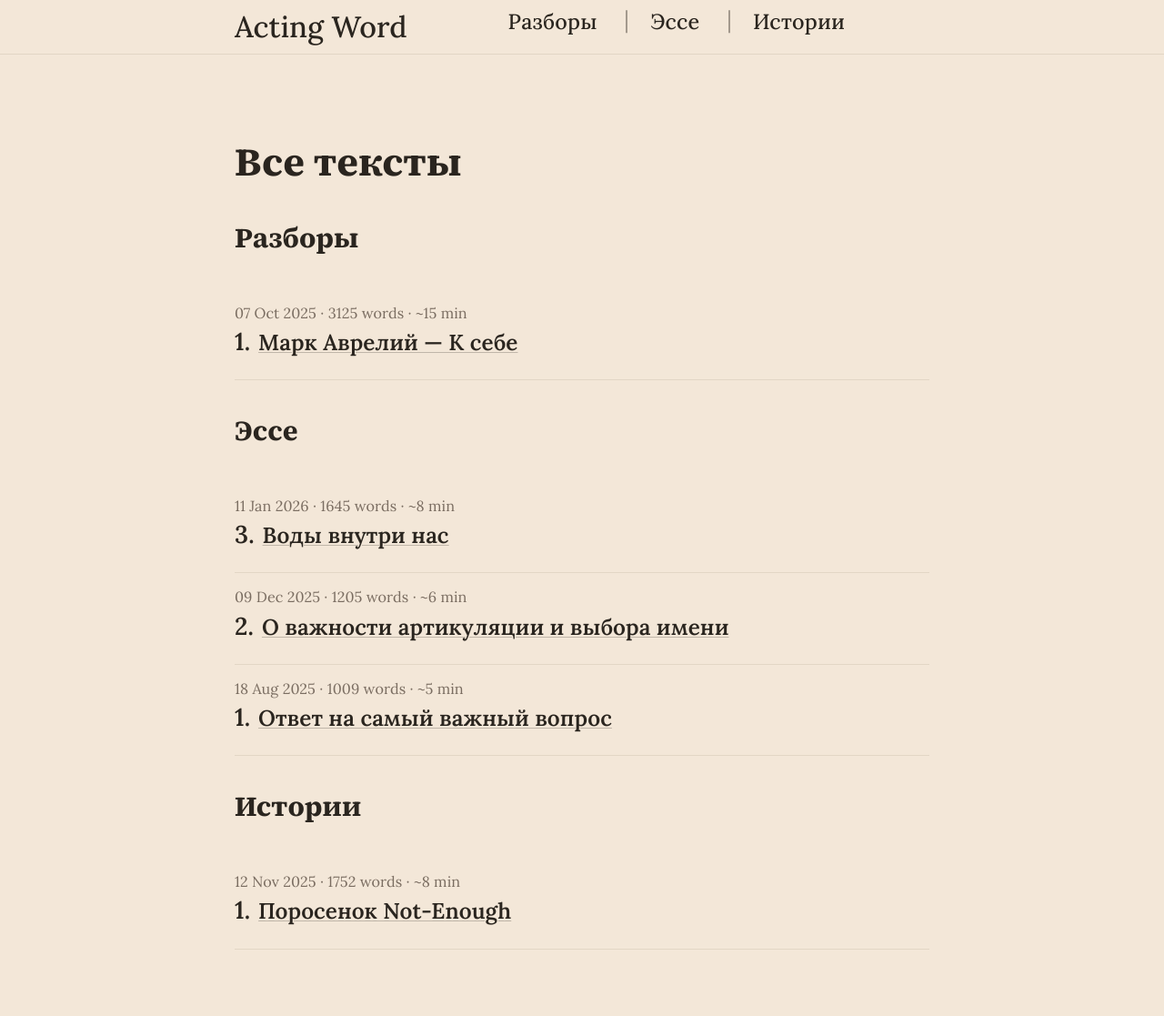
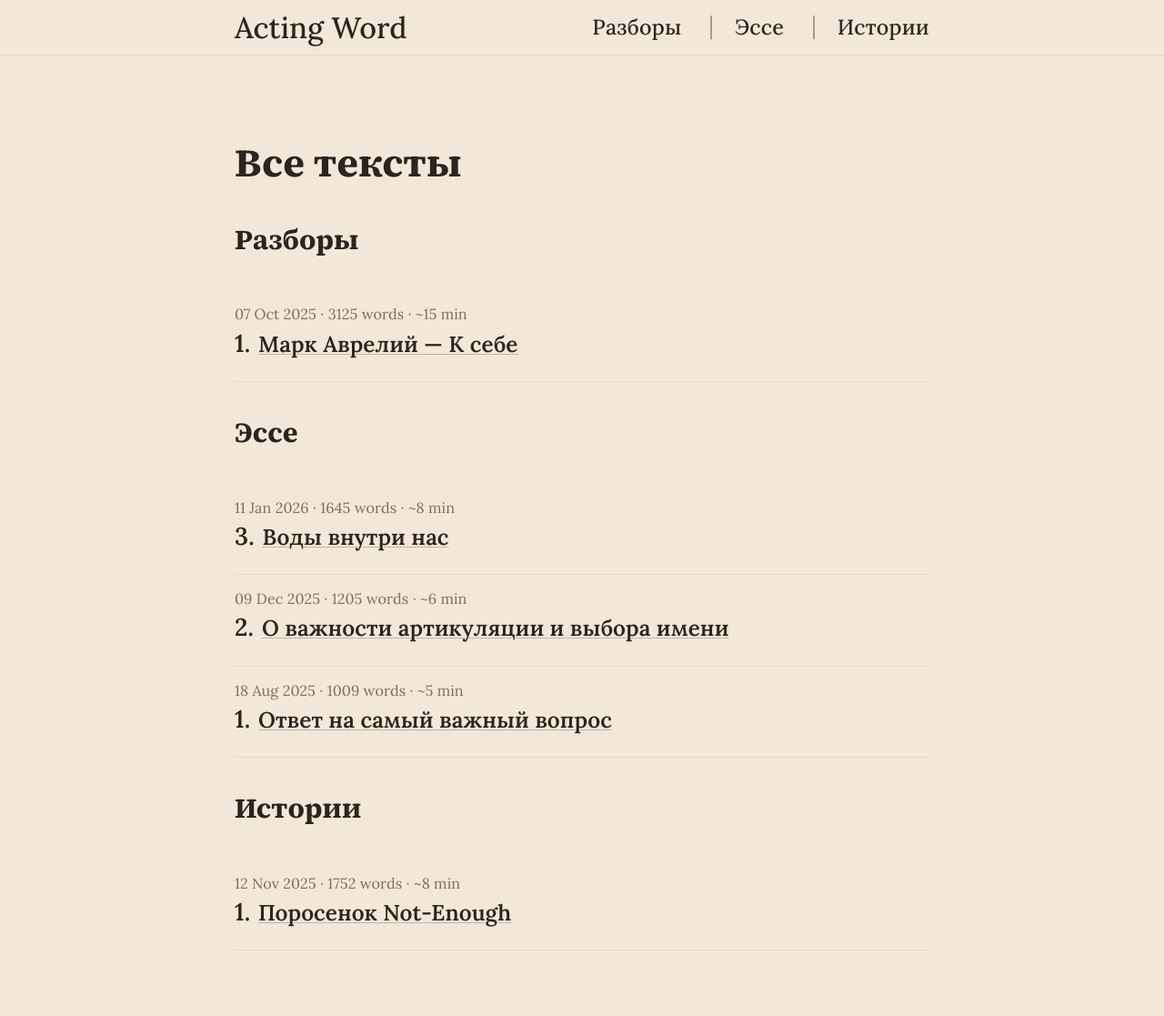
Before and after one commit to Abirmann/blog, a Jekyll site: the page built from index.html, in a window 1280 px wide. Shown: the whole page at 91% size. Built offline with Jekyll 4.4.1, drawn with Linux system fonts in a browser that asks for light colours.

Commit message:
концепция страниц

```diff
--- a/assets/css/main.css
+++ b/assets/css/main.css
@@ -46,7 +46,7 @@
 
 .site-header .container {
 	display: flex;
-	align-items: flex-start;
+	align-items: center;
 	gap: 1rem;
 	padding: 0.6rem 1rem;
 }
@@ -58,30 +58,16 @@
 	font-weight: 500;
 	font-size: 1.4rem;
 	letter-spacing: 0;
-	line-height: 1.15;
-	display: flex;
-	flex-direction: column;
-	gap: 0.05rem;
-}
-.site-title-main {
-	display: block;
-}
-.site-title-sub {
-	display: block;
-	font-size: 0.48rem;
-	font-weight: 400;
-	color: var(--muted);
-	letter-spacing: 0.33em;
-}
-.site-title-line1 { white-space: nowrap; }
-.site-title-line2 { white-space: nowrap; }
-.site-title::after {
-	content: none;
-	display: none;
+	line-height: 1.2;
 }
 .site-title:hover { opacity: .85; }
 
-.site-nav { display: flex; margin-left: auto; margin-right: auto; gap: 2.75rem; }
+.site-nav {
+	display: flex;
+	margin-left: auto;
+	gap: 2.75rem;
+	align-items: center;
+}
 .site-nav a {
 	text-decoration: none;
 	color: var(--text);
@@ -107,16 +93,29 @@
 	.site-nav { gap: 3.25rem; }
 	.site-nav a + a::before { left: -1.5rem; border-left-color: rgba(42, 37, 31, 0.4); }
 	.site-nav a { font-size: 1.3rem; }
-	.site-title::after { margin: 0 1.25rem; font-size: 1.5rem; }
 }
 
 /* Mobile header stacking: title on first line, sections on second with divider */
 @media (max-width: 767px) {
-	.site-header .container { display: flex; flex-direction: column; align-items: center; gap: 0.4rem; padding: 0.6rem 1rem; }
-	.site-title { text-align: center; max-width: none; display: block; width: 100%; }
-	.site-title-line1, .site-title-line2 { display: inline; white-space: nowrap; }
-	.site-title-line1::after { content: ' '; }
-	.site-nav { width: 100%; justify-content: center; border-top: 1px solid rgba(42, 37, 31, 0.3); padding-top: 0.5rem; margin-top: 0.35rem; gap: 1.75rem; }
+	.site-header .container {
+		flex-direction: column;
+		align-items: center;
+		gap: 0.4rem;
+		padding: 0.6rem 1rem;
+	}
+	.site-title {
+		text-align: center;
+		width: 100%;
+	}
+	.site-nav {
+		width: 100%;
+		justify-content: center;
+		border-top: 1px solid rgba(42, 37, 31, 0.3);
+		padding-top: 0.5rem;
+		margin-top: 0.35rem;
+		margin-left: 0;
+		gap: 1.75rem;
+	}
 	.site-nav a + a::before { left: -0.9rem; }
 }
 
```
